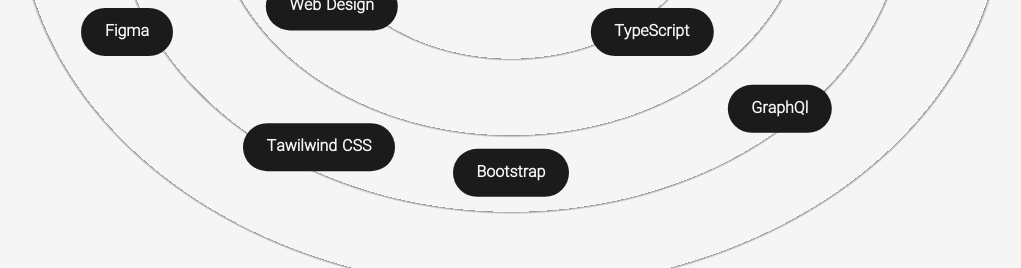
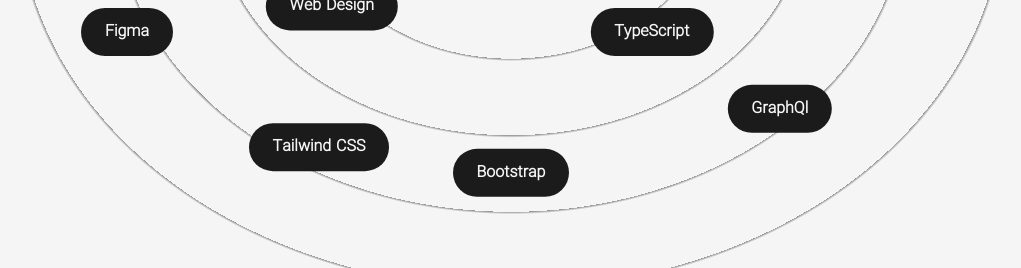
Before and after one commit to pooulad/pooulad.github.io, a Next.js app: page /about in a window 1280 px wide. Shown: the part 1600-1868 px from the top of the page, without its empty margins (129-1150 px from the left). Built offline with nearby package versions, Linux system fonts and the light colour scheme.

Commit message:
Update index.ts

```diff
--- a/src/dictionary/index.ts
+++ b/src/dictionary/index.ts
@@ -77,7 +77,7 @@
       html: "HTML",
       css: "CSS",
       js: "JavaScript",
-      tailwind: "Tawilwind CSS",
+      tailwind: "Tailwind CSS",
       php: "PHP",
       typescript: "TypeScript",
       graphql: "GraphQl",
```
